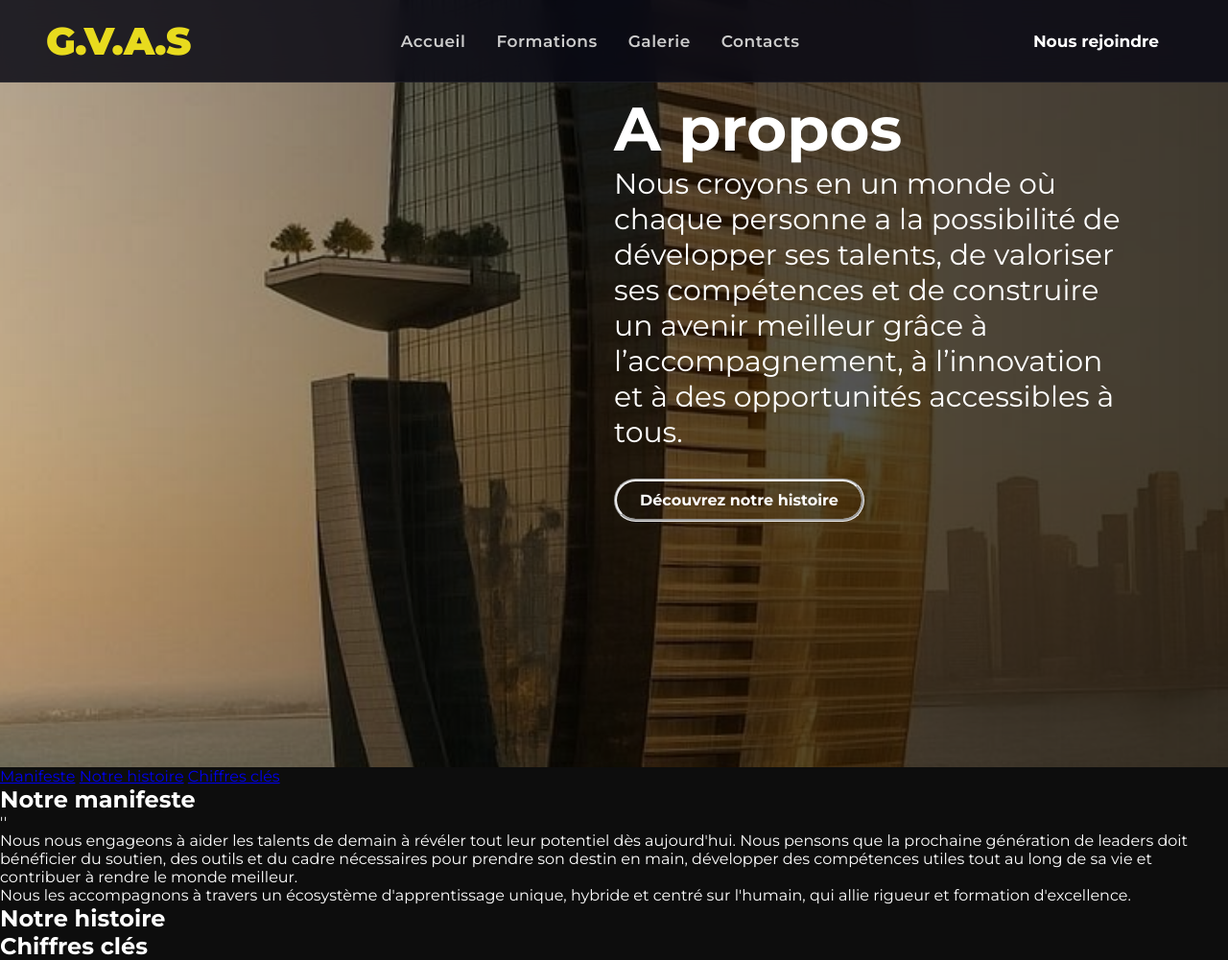
After one commit to El-mavic/Projet_GVAS, a PHP site: page /apropos.html in a window 1280 px wide. The commit adds this page. Shown: the whole page at 96% size. Run offline with PHP 8.4, Linux system fonts and the light colour scheme.

Commit message:
page à propos
je n'ai pas encore terminé! mais voici l'aperçu

```diff
--- /dev/null
+++ b/SITE_GVAS/apropos.html
@@ -0,0 +1,239 @@
+<!doctype html>
+<html lang="fr">
+  <head>
+    <meta charset="UTF-8" />
+    <meta name="viewport" content="width=device-width, initial-scale=1.0" />
+    <link
+      href="https://fonts.googleapis.com/css2?family=Montserrat:wght@400;600;700;900&family=Lora:ital@0;1&display=swap"
+      rel="stylesheet"
+    />
+    <title>à propos</title>
+    <style>
+      * {
+        margin: 0;
+        padding: 0;
+        box-sizing: border-box;
+      }
+      :root {
+        --jaune: #e8db1e;
+        --noir: #0d0d0d;
+        --noir-card: #1a1a1a;
+        --blanc: #ffffff;
+        --gris: #cccccc;
+        --bleu: #0609aa;
+      }
+
+      body {
+        font-family: "Montserrat", sans-serif;
+        background-color: var(--noir);
+        color: var(--blanc);
+        overflow-x: hidden;
+      }
+      nav {
+        position: fixed;
+        top: 0;
+        left: 0;
+        right: 0;
+        z-index: 100;
+        display: flex;
+        align-items: center;
+        justify-content: space-between;
+        padding: 18px 48px;
+        background: rgba(10, 10, 20, 0.85);
+        backdrop-filter: blur(12px);
+        border-bottom: 1px solid rgba(255, 255, 255, 0.06);
+      }
+      .logo span {
+        color: var(--jaune);
+      }
+      .logo {
+        font-size: 40px;
+        font-weight: 900;
+        letter-spacing: -1px;
+        color: var(--blanc);
+      }
+
+      .liens a {
+        color: var(--gris);
+        text-decoration: none;
+        font-size: 17px;
+        font-weight: 600;
+        letter-spacing: 0.5px;
+        transition: color 0.3s;
+      }
+
+      .liens a:hover {
+        color: var(--bleu);
+      }
+      .liens {
+        display: flex;
+        gap: 32px;
+        list-style: none;
+      }
+      .bouton {
+        background: none;
+        color: var(--blanc);
+        border: none;
+        padding: 10px 24px;
+        border-radius: 50px;
+        font-size: 17px;
+        font-weight: 700;
+        cursor: pointer;
+        transition:
+          background 0.3s,
+          transform 0.2s;
+        text-decoration: none;
+      }
+
+      .bouton:hover {
+        background: #0609aa;
+        transform: scale(1.04);
+      }
+
+      .hero {
+        position: relative;
+        height: 100vh;
+        overflow: hidden;
+      }
+
+      .h-background {
+        position: absolute;
+        inset: 0;
+        background-image: url("images/download1.jpg");
+        background-size: cover;
+        background-position: center;
+        animation: zoomIn 10s ease-out forwards;
+      }
+
+      @keyframes zoomIn {
+        from { transform: scale(1.12); }
+        to   { transform: scale(1); }
+      }
+
+
+      .h-overlay {
+        position: absolute;
+        inset: 0;
+        background: linear-gradient(
+          to right,
+          rgba(0, 0, 0, 0.2) 0%,
+          rgba(0, 0, 0, 0.65) 60%,
+          rgba(0, 0, 0, 0.75) 100%
+        );
+      }
+      .h-content h1 {
+        font-size: 4em;
+      }
+      .h-content p {
+        font-size: 30px;
+      }
+
+      .h-content {
+        position: absolute;
+        bottom: 30%;
+        right: 8%;
+        width: 42%;
+        animation: slideUp 1s ease 0.4s forwards;
+        opacity: 0;
+        margin-bottom: 16px;
+      }
+      @keyframes slideUp {
+        from {
+          opacity: 0;
+          transform: translateY(30px);
+        }
+        to {
+          opacity: 1;
+          transform: translateY(0);
+        }
+      }
+
+      .link {
+        background: none;
+        color: var(--blanc);
+        padding: 10px 24px;
+        border-radius: 50px;
+        border-style: groove;
+        font-size: 1rem;
+        font-weight: 700;
+        cursor: pointer;
+        transition:
+          background 0.3s,
+          transform 0.2s;
+        text-decoration: none;
+      }
+      .link {
+        display: inline-block;
+        margin-top: 30px;
+      }
+      .link:hover {
+        background: #0609aa;
+        transform: scale(1.04);
+      }
+    </style>
+  </head>
+  <body>
+    <nav>
+      <div class="logo"><span>G.V.A.S</span></div>
+      <ul class="liens">
+        <li><a href="index.php">Accueil</a></li>
+        <li><a href="Formation.php">Formations</a></li>
+        <li><a href="Galerie.php">Galerie</a></li>
+        <li><a href="contacts.php">Contacts</a></li>
+      </ul>
+      <!-- <button class="bouton">Nous rejoindre</button> -->
+      <a href="index.php" class="bouton">Nous rejoindre</a>
+    </nav>
+
+    <section class="hero">
+      <div class="h-background"></div>
+      <div class="h-overlay"></div>
+      <div class="h-content">
+        <h1>A propos</h1>
+        <p></p>
+        <p>
+          Nous croyons en un monde où chaque personne a la possibilité de
+          développer ses talents, de valoriser ses compétences et de construire
+          un avenir meilleur grâce à l’accompagnement, à l’innovation et à des
+          opportunités accessibles à tous.
+        </p>
+        <a href="#manifeste" class="link">Découvrez notre histoire</a>
+      </div>
+    </section>
+
+    <div class="content">
+      <a href="#manifeste">Manifeste</a>
+      <!-- <a href='#manifestre" class="active" -->
+      <a href="#histoire">Notre histoire</a>
+      <a href="#chiffres">Chiffres clés</a>
+    </div>
+
+    <div id="manifeste" class="section">
+      <h2 class="section-title">Notre manifeste</h2>
+      <div class="">
+        <span class="griffes">''</span>
+        <p>
+          Nous nous engageons à aider les talents de demain à révéler tout leur
+          potentiel dès aujourd'hui. Nous pensons que la prochaine génération de
+          leaders doit bénéficier du soutien, des outils et du cadre nécessaires
+          pour prendre son destin en main, développer des compétences utiles
+          tout au long de sa vie et contribuer à rendre le monde meilleur.
+        </p>
+        <p>
+          Nous les accompagnons à travers un écosystème d'apprentissage unique,
+          hybride et centré sur l'humain, qui allie rigueur et formation
+          d'excellence.
+        </p>
+      </div>
+    </div>
+
+    <div id="histoire" class="section2">
+      <h2 class="section-title">Notre histoire</h2>
+    </div>
+
+    <div id="chiffres" class="section3">
+      <h2 class="section-title">Chiffres clés</h2>
+    </div>
+  </body>
+</html>
+<!-- Accueil formation, galerie, contact -->
--- a/SITE_GVAS/index.php
+++ b/SITE_GVAS/index.php
@@ -49,12 +49,12 @@ if ($_SERVER['REQUEST_METHOD'] == 'POST') {
             <ul class="links">
                 <li><a href="index.php">Accueil</a></li>
                 <li><a href="Formation.php">Formations</a></li>
-                <li><a href="Galerie.php">Gallérie</a></li>
+                <li><a href="Galerie.php">Galerie</a></li>
                 <li><a href="contacts.php">Contacts</a></li>
             </ul>
             <div class="buttons">
                 <a class="action-button pro " href="#">Welcome</a>
-                <a class="action-button" href="#">A propos</a>
+                <a class="action-button" href="apropos.html">A propos</a>
             </div>
             <div class="burger-menu-button">
                 <i class="fa-solid fa-bars"></i>
```
Also changed, not shown: SITE_GVAS/images/download1.jpg (added), SITE_GVAS/services.html (added).
